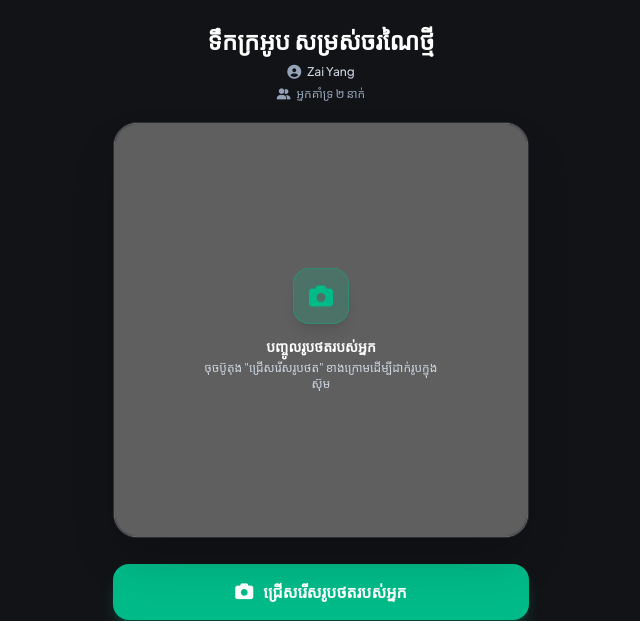
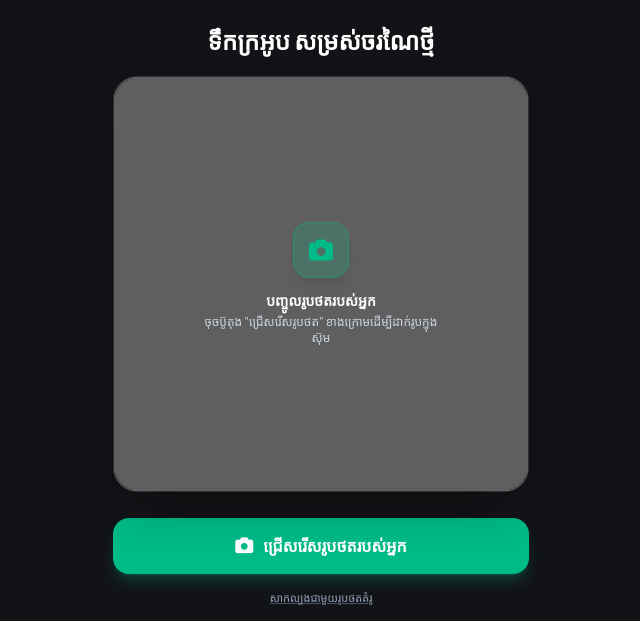
Before and after one commit to Dara097/liquid-fragrance-sr, a plain HTML site: page index.html in a window 1280 px wide. Shown: the top 621 px of the page, without its empty margins (319-959 px from the left). Drawn offline with nearby package versions, Linux system fonts and the light colour scheme; a web font is replaced by a local one.

Commit message:
Remove creator info and supporters badge

```diff
--- a/index.html
+++ b/index.html
@@ -48,24 +48,12 @@
   <!-- MAIN MOBILE TWIBBONIZE CONTAINER -->
   <main class="flex-1 max-w-md w-full mx-auto px-4 pt-6 pb-12 flex flex-col gap-4">
 
-    <!-- CAMPAIGN TITLE & CREATOR HEADER -->
+    <!-- CAMPAIGN TITLE HEADER -->
     <div class="text-center relative pb-1">
       <!-- Campaign Title in Khmer -->
       <h1 class="text-xl sm:text-2xl font-bold text-white tracking-normal font-sans leading-snug">
         ទឹកក្រអូប សម្រស់ចរណៃថ្មី
       </h1>
-
-      <!-- Creator Name -->
-      <div class="flex items-center justify-center gap-1.5 text-xs text-slate-300 mt-1.5 font-medium">
-        <i class="fa-solid fa-circle-user text-slate-400 text-sm"></i>
-        <span>Zai Yang</span>
-      </div>
-
-      <!-- Supporters count badge -->
-      <div class="flex items-center justify-center gap-1.5 text-xs text-slate-400 mt-1">
-        <i class="fa-solid fa-user-group text-[11px]"></i>
-        <span>អ្នកគាំទ្រ ២ នាក់</span>
-      </div>
     </div>
 
     <!-- THE FRAME STAGE CARD (TWIBBONIZE CANVAS) -->
```
